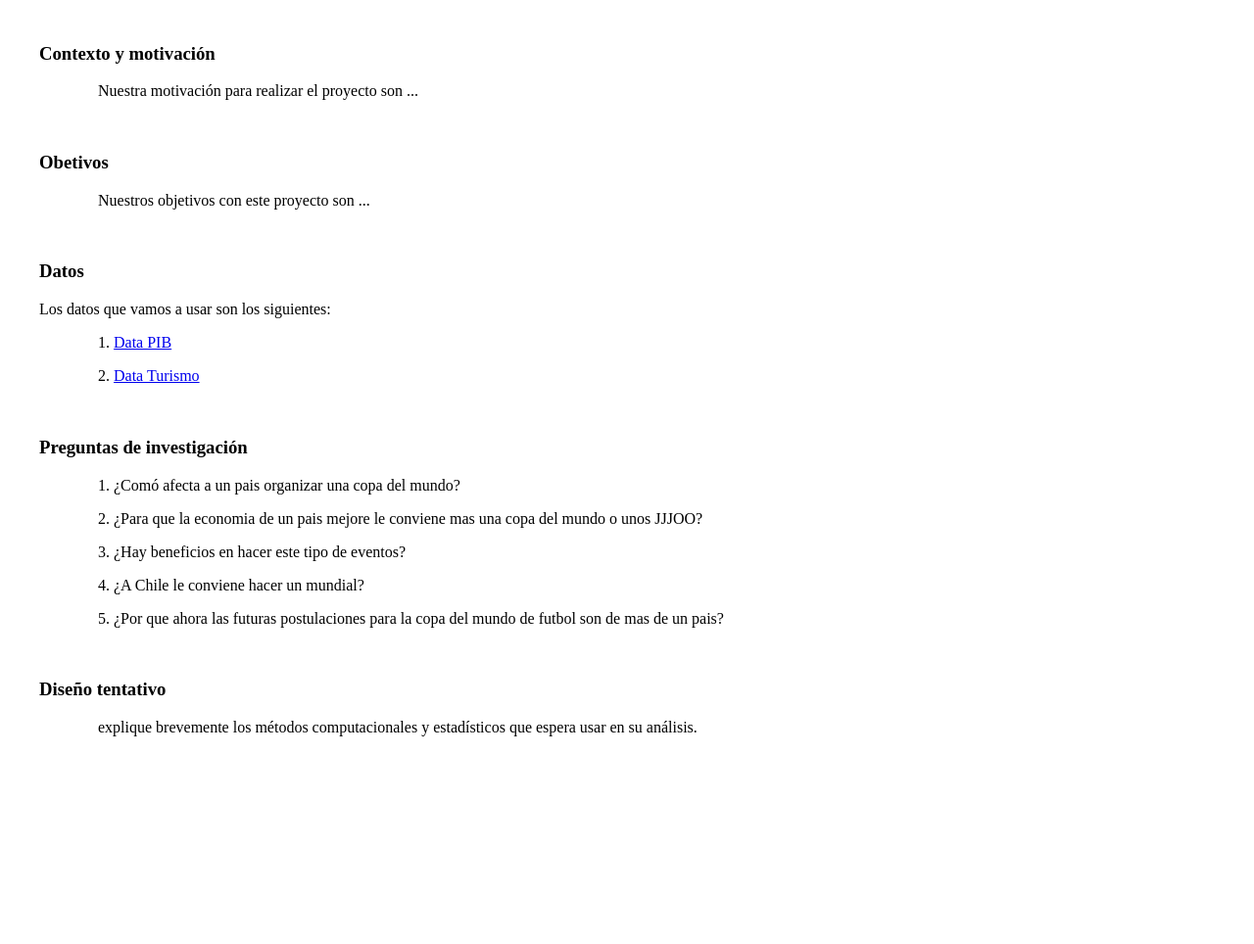
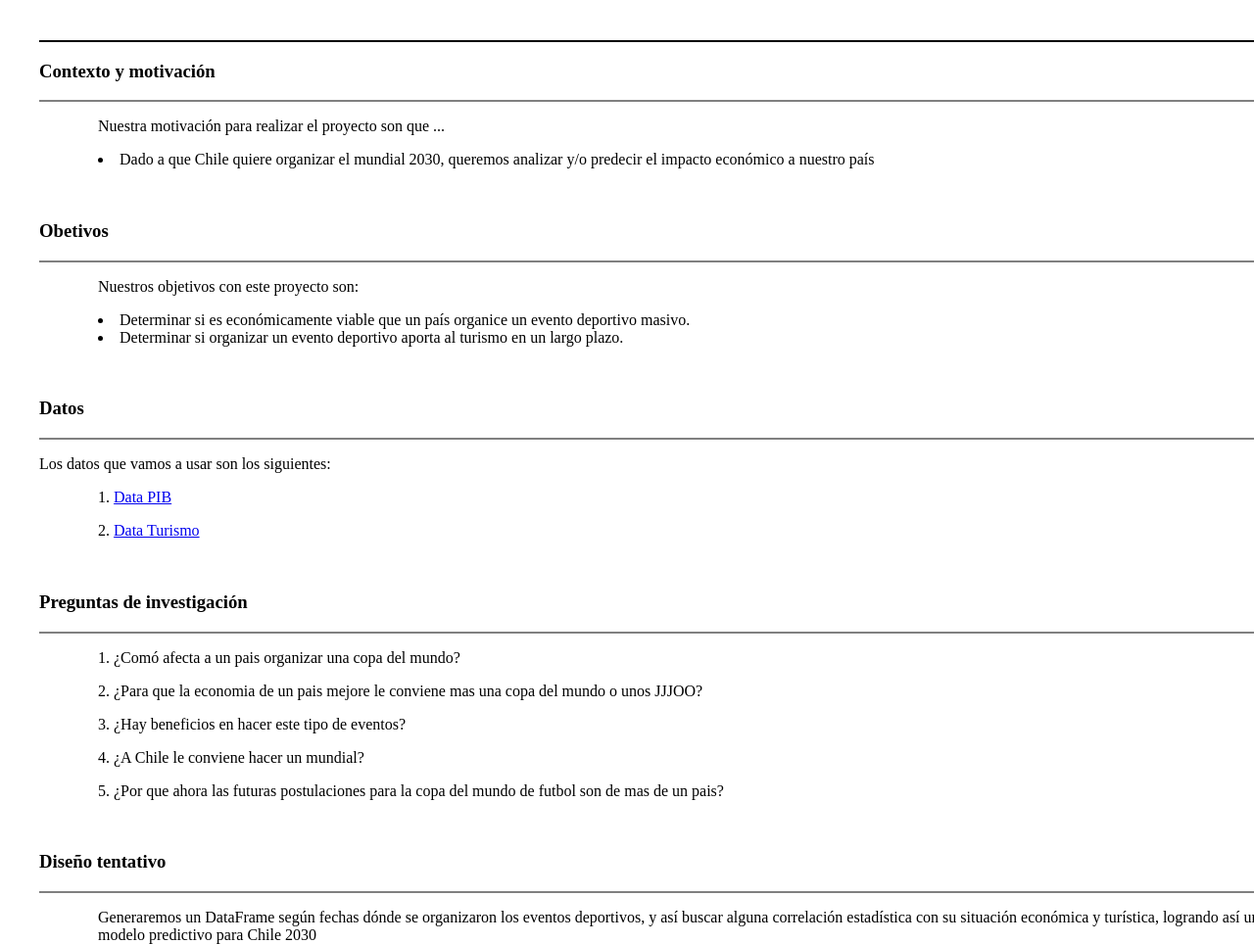
Before and after one commit to MatiasAPineda/proyecto_imt2022-1.github.io, a plain HTML site: page index.html in a window 1280 px wide. Shown: the part 73-1037 px from the top of the page at 98% size. Before the commit the page ends 825 px from the top, so only its background shows below. Drawn offline with Linux system fonts and the light colour scheme; a script that the page names is missing.

Commit message:
cambios pag

```diff
--- a/index.html
+++ b/index.html
@@ -9,41 +9,69 @@
 </head>
 
 <body>
-<center><h1>Titulo</h1></center>
+  <center>
+    <h1>Eventos Deportivos: Efectos Económicos en el País Organizador</h1>
+  </center>
   <br>
+  <p>
+    <hr size="2px" color="black" />
+  </p>
   <h3>Contexto y motivación</h3>
-  <div class = "Contexto">
-    <p> Nuestra motivación para realizar el proyecto son ...</p>
+  <p>
+    <hr size="2px" color="gray" />
+  </p>
+  <div class="Contexto">
+    <p> Nuestra motivación para realizar el proyecto son que ...
+      <li>Dado a que Chile quiere organizar el mundial 2030, queremos analizar y/o predecir el impacto económico a
+        nuestro país</li>
+    </p>
   </div>
   <br>
   <h3>Obetivos</h3>
-  <div class = "Objetivos">
-    <p> Nuestros objetivos con este proyecto son ...
+  <p>
+    <hr size="2px" color="gray" />
+  </p>
+  <div class="Objetivos">
+    <p> Nuestros objetivos con este proyecto son:
+      <li>Determinar si es económicamente viable que un país organice un evento deportivo masivo.</li>
+      <li>Determinar si organizar un evento deportivo aporta al turismo en un largo plazo.</li>
     </p>
   </div>
-
   <br>
   <h3>Datos</h3>
+  <p>
+    <hr size="2px" color="gray" />
+  </p>
   <p> Los datos que vamos a usar son los siguientes: </p>
-  <div class = "Datos">
-    <p> 1. <a href= "https://data.worldbank.org/indicator/NY.GDP.PCAP.PP.CD?end=2021&most_recent_year_desc=false&start=1990&view=chart">Data PIB </a> </p>
-    <p> 2. <a href= "https://data.worldbank.org/indicator/ST.INT.ARVL">Data Turismo </a> </p>
+  <div class="Datos">
+    <p> 1. <a
+        href="https://data.worldbank.org/indicator/NY.GDP.PCAP.PP.CD?end=2021&most_recent_year_desc=false&start=1990&view=chart">Data
+        PIB </a> </p>
+    <p> 2. <a href="https://data.worldbank.org/indicator/ST.INT.ARVL">Data Turismo </a> </p>
 
   </div>
   <br>
   <h3>Preguntas de investigación</h3>
-  <div class = "Preguntas">
-    <p>   1. ¿Comó afecta a un pais organizar una copa del mundo?</p>
-    <p>   2. ¿Para que la economia de un pais mejore le conviene mas una copa del mundo o unos JJJOO?</p>
-    <p>   3. ¿Hay beneficios en hacer este tipo de eventos?</p>
-    <p>   4. ¿A Chile le conviene hacer un mundial?</p>
-    <p>   5. ¿Por que ahora las futuras postulaciones para la copa del mundo de futbol son de mas de un pais?</p>
+  <p>
+    <hr size="2px" color="gray" />
+  </p>
+  <div class="Preguntas">
+    <p> 1. ¿Comó afecta a un pais organizar una copa del mundo?</p>
+    <p> 2. ¿Para que la economia de un pais mejore le conviene mas una copa del mundo o unos JJJOO?</p>
+    <p> 3. ¿Hay beneficios en hacer este tipo de eventos?</p>
+    <p> 4. ¿A Chile le conviene hacer un mundial?</p>
+    <p> 5. ¿Por que ahora las futuras postulaciones para la copa del mundo de futbol son de mas de un pais?</p>
   </div>
 
   <br>
   <h3>Diseño tentativo</h3>
-  <div class = "Diseño">
-    <p> explique brevemente los métodos computacionales y estadísticos que espera usar en su análisis. </p>
+  <p>
+    <hr size="2px" color="gray" />
+  </p>
+  <div class="Diseño">
+    <p>
+      Generaremos un DataFrame según fechas dónde se organizaron los eventos deportivos, y así buscar alguna correlación estadística con su situación económica y turística, logrando así un modelo predictivo para Chile 2030
+    </p>
   </div>
 
 
@@ -54,12 +82,6 @@
 
   <script src="script.js"></script>
 
- <!--
-  This script places a badge on your repl's full-browser view back to your repl's cover
-  page. Try various colors for the theme: dark, light, red, orange, yellow, lime, green,
-  teal, blue, blurple, magenta, pink!
-  -->
-  <script src="https://replit.com/public/js/replit-badge.js" theme="blue" defer></script>
 </body>
 
 </html>
```
Also changed, not shown: 1 other file. Lines whose indentation alone changed are shown as unchanged.
